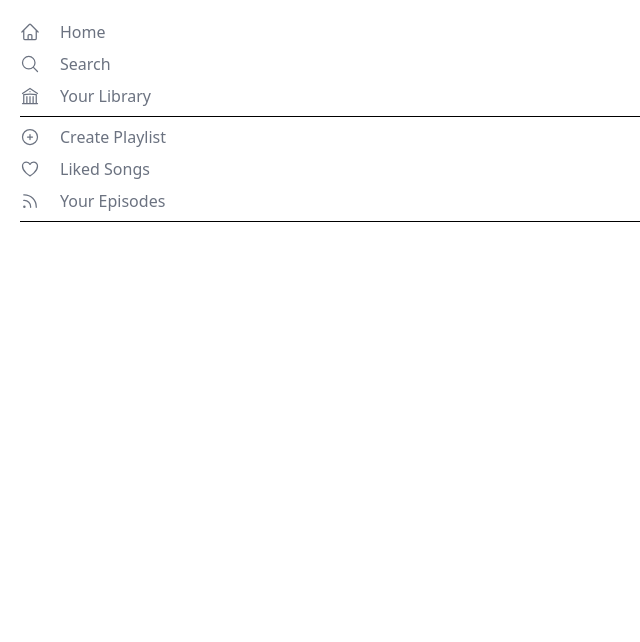
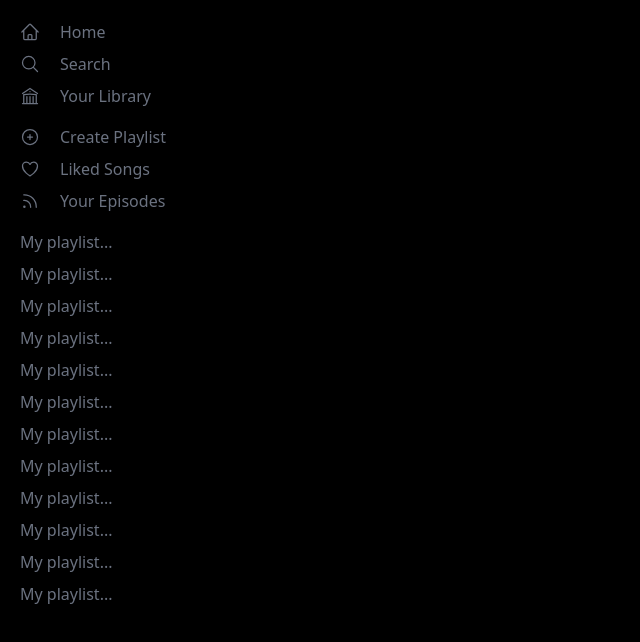
Before and after one commit to Zach-Xu/spotify-clone, a Next.js app: page / in a window 1280 px wide. Shown: the top 642 px of the page, without its empty margins (0-640 px from the left). Built offline with nearby package versions, Linux system fonts and the light colour scheme.

Commit message:
config next-auth with spotify provider

```diff
--- a/components/Sidebar.tsx
+++ b/components/Sidebar.tsx
@@ -34,6 +34,18 @@ const Sidebar: React.FC = () => {
                 <hr className='border-t-[0.1px] border-t-black' />
 
                 {/* ToDo Playlists... */}
+                <p className='text-gray-500 hover:text-white cursor-pointer'>My playlist...</p>
+                <p className='text-gray-500 hover:text-white cursor-pointer'>My playlist...</p>
+                <p className='text-gray-500 hover:text-white cursor-pointer'>My playlist...</p>
+                <p className='text-gray-500 hover:text-white cursor-pointer'>My playlist...</p>
+                <p className='text-gray-500 hover:text-white cursor-pointer'>My playlist...</p>
+                <p className='text-gray-500 hover:text-white cursor-pointer'>My playlist...</p>
+                <p className='text-gray-500 hover:text-white cursor-pointer'>My playlist...</p>
+                <p className='text-gray-500 hover:text-white cursor-pointer'>My playlist...</p>
+                <p className='text-gray-500 hover:text-white cursor-pointer'>My playlist...</p>
+                <p className='text-gray-500 hover:text-white cursor-pointer'>My playlist...</p>
+                <p className='text-gray-500 hover:text-white cursor-pointer'>My playlist...</p>
+                <p className='text-gray-500 hover:text-white cursor-pointer'>My playlist...</p>
             </div>
         </div>
     )
--- /dev/null
+++ b/lib/spotify.ts
@@ -0,0 +1,35 @@
+import SpotifyWebApi from 'spotify-web-api-node'
+
+const scopes: string = [
+    'user-read-email',
+    'user-library-read',
+    'user-read-private',
+    'user-read-playback-state',
+    'user-read-currently-playing',
+    'user-read-recently-played',
+    'user-top-read',
+    'user-modify-playback-state',
+    'user-follow-read',
+    'playlist-read-private',
+    'playlist-read-collaborative',
+    'streaming'
+    // 'user-library-modify'
+].join(',')
+
+const params = {
+    scopes
+}
+
+const queryParamString = new URLSearchParams(params).toString()
+
+
+const LOGIN_URL = `https://accounts.spotify.com/authorize?${queryParamString}`
+
+const spotifyApi = new SpotifyWebApi({
+    clientId: process.env.SPOTIFY_CLIENT_ID,
+    clientSecret: process.env.SPOTIFY_CLIENT_SECRET
+})
+
+export default spotifyApi
+
+export { LOGIN_URL }
--- a/package.json
+++ b/package.json
@@ -8,13 +8,16 @@
   "dependencies": {
     "@heroicons/react": "^2.0.15",
     "next": "latest",
+    "next-auth": "^4.19.2",
     "react": "18.2.0",
-    "react-dom": "18.2.0"
+    "react-dom": "18.2.0",
+    "spotify-web-api-node": "^5.0.2"
   },
   "devDependencies": {
     "@types/node": "18.11.3",
     "@types/react": "18.0.21",
     "@types/react-dom": "18.0.6",
+    "@types/spotify-web-api-node": "^5.0.7",
     "autoprefixer": "^10.4.12",
     "postcss": "^8.4.18",
     "tailwindcss": "^3.2.4",
--- /dev/null
+++ b/pages/api/auth/[...nextauth].tsx
@@ -0,0 +1,19 @@
+import NextAuth from 'next-auth'
+import SpotifyProvider from 'next-auth/providers/spotify'
+import { OAuthConfig } from 'next-auth/providers';
+import { LOGIN_URL } from '../../../lib/spotify';
+
+const options = {
+    providers: [
+        SpotifyProvider({
+            clientId: process.env.SPOTIFY_CLIENT_ID || '',
+            clientSecret: process.env.SPOTIFY_CLIENT_SECRET || '',
+            authorization: LOGIN_URL
+        }),
+    ],
+    secret: process.env.JWT_SECRET
+
+
+};
+
+export default NextAuth(options)
--- a/pages/index.tsx
+++ b/pages/index.tsx
@@ -4,7 +4,7 @@ import Sidebar from '../components/Sidebar'
 
 const Home: NextPage = () => {
   return (
-    <div className="">
+    <div className="bg-black h-screen">
       <Head>
         <title>Spotify 2.0</title>
       </Head>
```
Also changed, not shown: 2 other files (tests, documents, lock files or other folders).
